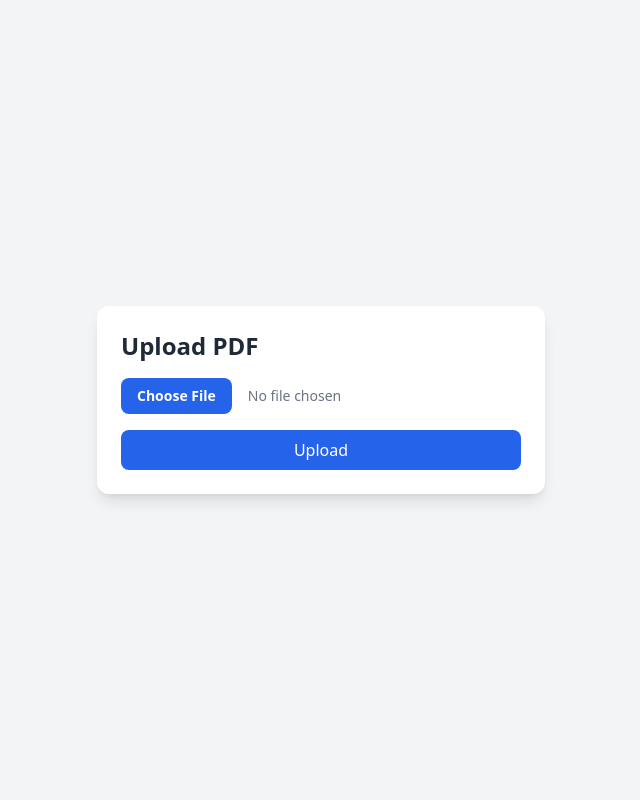
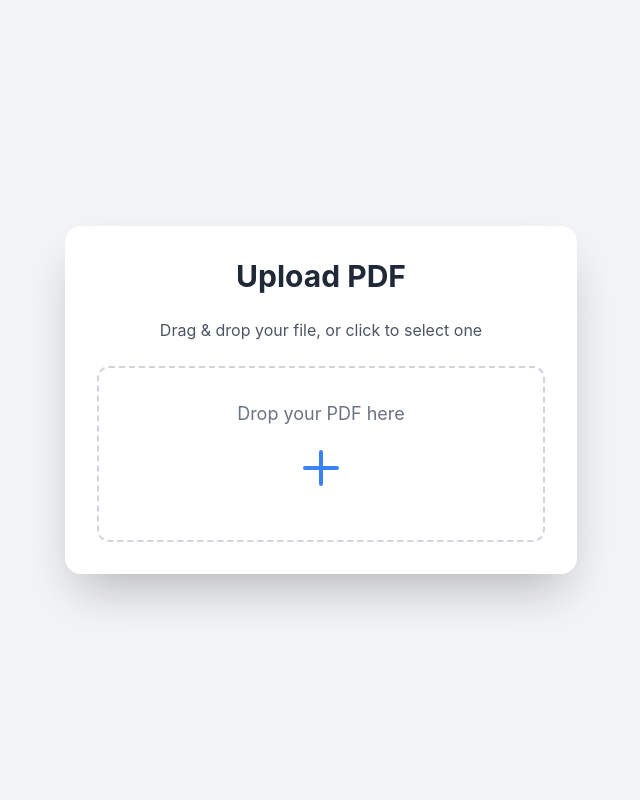
Before and after one commit to zaid-commits/extract, a Flask app: page / in a window 1280 px wide. Shown: the whole page, without its empty margins (319-959 px from the left). Run offline with Flask 3, Linux system fonts and the light colour scheme; some libraries are stand-ins or nearby versions.

Commit message:
upd :: made the ui of upload page more better and added preview of the pdf

```diff
--- a/templates/upload.html
+++ b/templates/upload.html
@@ -10,27 +10,155 @@
     <meta property="og:image:width" content="1200">
     <meta property="og:image:height" content="630">
     <script src="https://cdn.tailwindcss.com"></script>
+    <style>
+      body {
+        font-family: 'Inter', sans-serif;
+      }
+      .drop-zone {
+        border: 2px dashed #d1d5db;
+        border-radius: 0.75rem;
+        padding: 2rem;
+        text-align: center;
+        transition: background-color 0.3s, border-color 0.3s;
+        cursor: pointer;
+      }
+      .drop-zone.dragover {
+        background-color: #e0f2fe;
+        border-color: #3b82f6;
+      }
+      .preview {
+        margin-top: 1rem;
+      }
+      .progress {
+        height: 6px;
+        border-radius: 3px;
+        background-color: #3b82f6;
+        transition: width 0.3s ease;
+      }
+      .preview-container {
+        position: relative;
+        border: 1px solid #d1d5db;
+        border-radius: 0.75rem;
+        overflow: hidden;
+        box-shadow: 0 4px 6px rgba(0, 0, 0, 0.1);
+      }
+      .preview-container::before {
+        content: 'PDF Preview';
+        position: absolute;
+        top: 0;
+        left: 0;
+        width: 100%;
+        background: rgba(0, 0, 0, 0.7);
+        color: white;
+        text-align: center;
+        padding: 0.5rem;
+        font-size: 0.875rem;
+        font-weight: bold;
+      }
+      .preview-container embed {
+        display: block;
+        width: 100%;
+        height: 400px;
+      }
+    </style>
   </head>
-  <body class="bg-gray-100 min-h-screen flex items-center justify-center">
-    <div class="bg-white shadow-lg rounded-xl w-full max-w-md p-6">
-      <h1 class="text-2xl font-bold text-gray-800 mb-4">Upload PDF</h1>
-      <form method="post" enctype="multipart/form-data" class="space-y-4">
-        <div>
-          <input
-            type="file"
-            name="file"
-            class="block w-full text-sm text-gray-500 file:mr-4 file:py-2 file:px-4 file:rounded-lg file:border-0 file:text-sm file:font-semibold file:bg-blue-600 file:text-white hover:file:bg-blue-700 focus:outline-none focus:ring focus:ring-blue-300"
-          >
+  <body class="bg-gray-100 min-h-screen flex items-center justify-center p-4">
+    <div class="bg-white shadow-2xl rounded-2xl w-full max-w-lg p-8 space-y-6">
+      <h1 class="text-3xl font-bold text-gray-800 text-center">Upload PDF</h1>
+      <p class="text-center text-gray-600">Drag & drop your file, or click to select one</p>
+      <div id="drop-zone" class="drop-zone">
+        <p class="text-lg text-gray-500">Drop your PDF here</p>
+        <svg class="mx-auto my-4 h-12 w-12 text-blue-500" xmlns="http://www.w3.org/2000/svg" fill="none" viewBox="0 0 24 24" stroke="currentColor">
+          <path stroke-linecap="round" stroke-linejoin="round" stroke-width="2" d="M12 4v16m8-8H4" />
+        </svg>
+      </div>
+      <form id="upload-form" method="post" enctype="multipart/form-data" class="space-y-4 hidden">
+        <input type="file" name="file" id="file-input" accept=".pdf" required class="hidden">
+        <div id="file-name" class="text-center text-gray-700 font-medium"></div>
+        <div id="preview-container" class="preview-container hidden">
+          <embed id="file-preview" src="" type="application/pdf" />
         </div>
-        <div>
-          <button
-            type="submit"
-            class="w-full bg-blue-600 text-white px-4 py-2 rounded-lg hover:bg-blue-700 focus:outline-none focus:ring focus:ring-blue-300"
-          >
+        <div class="w-full bg-gray-300 rounded overflow-hidden">
+          <div id="progress-bar" class="progress w-0"></div>
+        </div>
+        <div class="flex justify-between">
+          <button type="button" id="reset-btn" class="hidden bg-red-500 text-white px-4 py-2 rounded hover:bg-red-600 focus:outline-none focus:ring focus:ring-red-300">
+            Reset
+          </button>
+          <button type="submit" class="bg-blue-600 text-white px-6 py-2 rounded-lg hover:bg-blue-700 focus:outline-none focus:ring focus:ring-blue-300">
             Upload
           </button>
         </div>
       </form>
     </div>
+    <script>
+      const dropZone = document.getElementById('drop-zone');
+      const fileInput = document.getElementById('file-input');
+      const uploadForm = document.getElementById('upload-form');
+      const fileNameDisplay = document.getElementById('file-name');
+      const previewContainer = document.getElementById('preview-container');
+      const filePreview = document.getElementById('file-preview');
+      const progressBar = document.getElementById('progress-bar');
+      const resetBtn = document.getElementById('reset-btn');
+
+      // Open file selector when drop zone clicked
+      dropZone.addEventListener('click', () => fileInput.click());
+
+      // Update UI when file is selected
+      fileInput.addEventListener('change', handleFiles);
+
+      // Drag & Drop events
+      dropZone.addEventListener('dragover', e => {
+        e.preventDefault();
+        dropZone.classList.add('dragover');
+      });
+
+      dropZone.addEventListener('dragleave', () => {
+        dropZone.classList.remove('dragover');
+      });
+
+      dropZone.addEventListener('drop', e => {
+        e.preventDefault();
+        dropZone.classList.remove('dragover');
+        if (e.dataTransfer.files.length) {
+          fileInput.files = e.dataTransfer.files;
+          handleFiles();
+        }
+      });
+
+      function handleFiles() {
+        if (fileInput.files.length) {
+          const file = fileInput.files[0];
+          fileNameDisplay.textContent = file.name;
+          uploadForm.classList.remove('hidden');
+          resetBtn.classList.remove('hidden');
+          previewContainer.classList.remove('hidden');
+
+          // Render PDF preview using object URL
+          filePreview.src = URL.createObjectURL(file);
+
+          // Optionally, simulate progress bar (static demo for UX purposes)
+          progressBar.style.width = '0%';
+          let progress = 0;
+          const interval = setInterval(() => {
+            progress += 10;
+            progressBar.style.width = progress + '%';
+            if (progress >= 100) {
+              clearInterval(interval);
+            }
+          }, 50);
+        }
+      }
+
+      // Reset functionality
+      resetBtn.addEventListener('click', () => {
+        fileInput.value = "";
+        fileNameDisplay.textContent = "";
+        previewContainer.classList.add('hidden');
+        progressBar.style.width = '0%';
+        uploadForm.classList.add('hidden');
+        resetBtn.classList.add('hidden');
+      });
+    </script>
   </body>
 </html>
```
